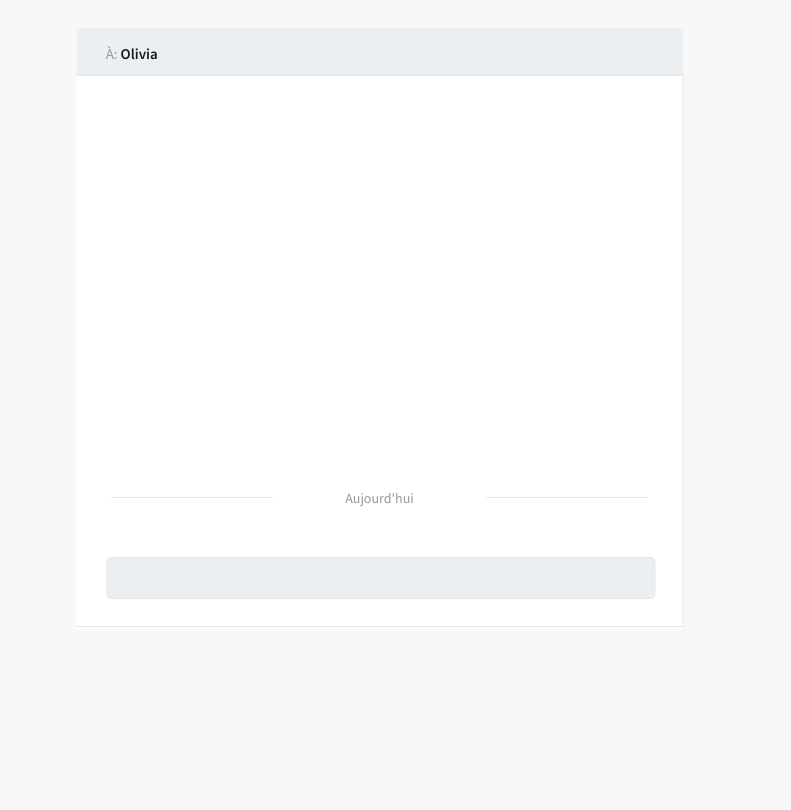
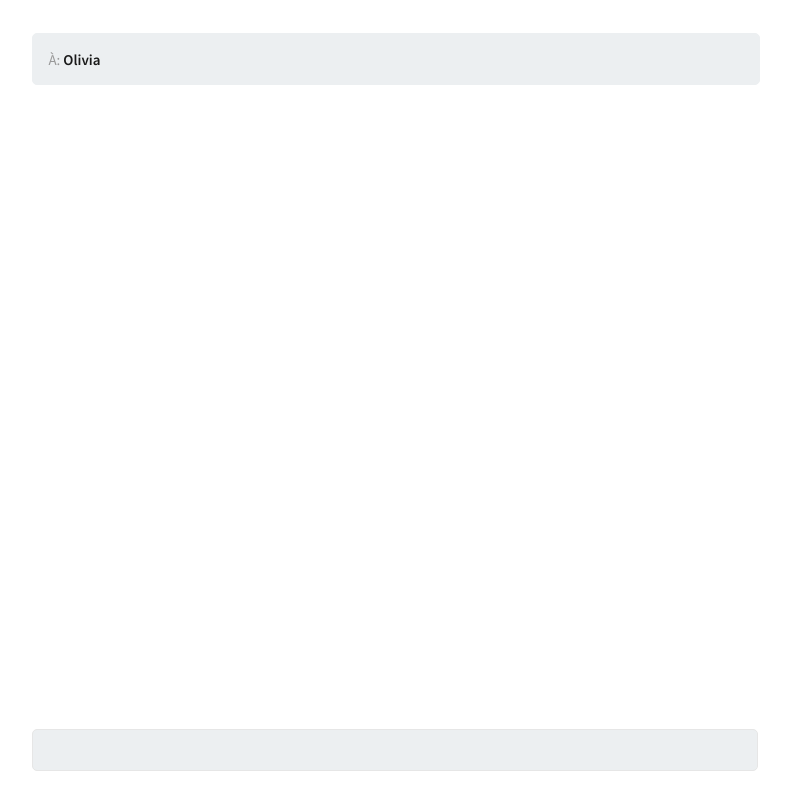
Before and after one commit to olivia-ai/olivia-ai.org, a Vue app: page / in a window 1280 px wide. Shown: the top 810 px of the page, without its empty margins (260-1051 px from the left). Built offline with nearby package versions, Linux system fonts and the light colour scheme; what vue-resource would draw is missing.

Commit message:
Update UI

```diff
--- a/src/views/Home.vue
+++ b/src/views/Home.vue
@@ -1,18 +1,19 @@
 <template>
-  <div class="wrapper">
+  <div>
     <div class="container">
-      <div class="right">
-        <div class="top"><span>À: <span class="name">Olivia</span></span></div>
-        <div class="chat active-chat" data-chat="person1">
-          <div class="conversation-start"><span>Aujourd'hui</span></div>
-          <div v-for="bubble in bubbles" :key="bubble.id">
-            <div :class="'bubble ' + bubble.who">{{ bubble.content }}</div>
-          </div>
-        </div>
-        <div class="write">
-          <input type="text" v-model="input" v-on:keyup.enter="validate"/>
+      <div class="top">
+      <span>À:
+        <span class="name">Olivia</span>
+      </span>
+      </div>
+    </div>
+    <div class="container">
+      <div v-for="bubble in bubbles" :key="bubble.id">
+        <div :class="'bubble ' + bubble.who">
+          {{ bubble.content }}
         </div>
       </div>
+      <input type="text" v-model="input" v-on:keyup.enter="validate"/>
     </div>
   </div>
 </template>
@@ -27,13 +28,14 @@
     },
     methods: {
       validate() {
+        var sentence = this.input
         this.addBubble("me", this.input)
+        this.input = ""
 
         this.$http.post('https://olivia.cleverapps.io/api/response?sentence='
-          + this.input + '&authorId=' + localStorage.getItem("authorId")).then(
+          + sentence + '&authorId=' + localStorage.getItem("authorId")).then(
           data => {
             var response = data.body.content
-            this.input = ""
 
             new Promise((resolve) => setTimeout(resolve,Math.floor(Math.random() * (3000 - 750 + 1) + 750))).then(() => {
               this.addBubble("you", response)
@@ -61,168 +63,37 @@
 <style>
   @import url(https://fonts.googleapis.com/css?family=Source+Sans+Pro:400,600);
 
-  *, *:before, *:after {
-    box-sizing: border-box;
+  body {
+    font-family: 'Source Sans Pro', sans-serif;
   }
 
-  body {
-    background-color: #f8f8f8;
-    -webkit-font-smoothing: antialiased;
-    -moz-osx-font-smoothing: grayscale;
-    text-rendering: optimizeLegibility;
-    font-family: 'Source Sans Pro', sans-serif;
-    font-weight: 400;
-    background-size: cover;
-  }
-
-  .wrapper {
-    position: relative;
-    left: 50%;
-    width: 60%;
-    height: 800px;
-    -webkit-transform: translate(-50%, 0);
-    transform: translate(-50%, 0);
-  }
-
-  .container {
-    position: relative;
-    top: 40%;
-    left: 50%;
-    width: 80%;
-    height: 75%;
-    background-color: #fff;
-    -webkit-transform: translate(-50%, -50%);
-    transform: translate(-50%, -50%);
-  }
-
-  .container .left input:focus {
-    outline: none;
-  }
-
-  .container .right {
-    position: relative;
-    float: left;
+  .top {
     width: 100%;
-    height: 100%;
-  }
-
-  .container .right .top {
-    width: 100%;
-    height: 47px;
-    padding: 15px 29px;
+    padding: 15px 15px;
+    border: 1px solid #eceff1;
+    border-radius: 5px;
     background-color: #eceff1;
   }
 
-  .container .right .top span {
+  .top span {
     font-size: 15px;
     color: #999;
   }
 
-  .container .right .top span .name {
+  .top span .name {
     color: #1a1a1a;
     font-family: 'Source Sans Pro', sans-serif;
     font-weight: 600;
   }
 
-  .container .right .chat {
-    position: relative;
-    display: none;
-    overflow: hidden;
-    padding: 0 35px 92px;
-    border-width: 1px 1px 1px 0;
-    border-style: solid;
-    border-color: #e6e6e6;
-    height: calc(100% - 48px);
-    justify-content: flex-end;
-    flex-direction: column;
+  .container {
+    width: 55%;
+    padding: 25px;
+    margin-left: auto;
+    margin-right: auto;
   }
 
-  .container .right .chat.active-chat {
-    display: block;
-    display: flex;
-  }
-
-  .container .right .chat.active-chat .bubble {
-    transition-timing-function: cubic-bezier(0.4, -0.04, 1, 1);
-  }
-
-  .container .right .chat.active-chat .bubble:nth-of-type(1) {
-    -webkit-animation-duration: 0.15s;
-    animation-duration: 0.15s;
-  }
-
-  .container .right .chat.active-chat .bubble:nth-of-type(2) {
-    -webkit-animation-duration: 0.3s;
-    animation-duration: 0.3s;
-  }
-
-  .container .right .chat.active-chat .bubble:nth-of-type(3) {
-    -webkit-animation-duration: 0.45s;
-    animation-duration: 0.45s;
-  }
-
-  .container .right .chat.active-chat .bubble:nth-of-type(4) {
-    -webkit-animation-duration: 0.6s;
-    animation-duration: 0.6s;
-  }
-
-  .container .right .chat.active-chat .bubble:nth-of-type(5) {
-    -webkit-animation-duration: 0.75s;
-    animation-duration: 0.75s;
-  }
-
-  .container .right .chat.active-chat .bubble:nth-of-type(6) {
-    -webkit-animation-duration: 0.9s;
-    animation-duration: 0.9s;
-  }
-
-  .container .right .chat.active-chat .bubble:nth-of-type(7) {
-    -webkit-animation-duration: 1.05s;
-    animation-duration: 1.05s;
-  }
-
-  .container .right .chat.active-chat .bubble:nth-of-type(8) {
-    -webkit-animation-duration: 1.2s;
-    animation-duration: 1.2s;
-  }
-
-  .container .right .chat.active-chat .bubble:nth-of-type(9) {
-    -webkit-animation-duration: 1.35s;
-    animation-duration: 1.35s;
-  }
-
-  .container .right .chat.active-chat .bubble:nth-of-type(10) {
-    -webkit-animation-duration: 1.5s;
-    animation-duration: 1.5s;
-  }
-
-  .container .right .write {
-    position: absolute;
-    bottom: 29px;
-    left: 30px;
-    height: 42px;
-    padding-left: 8px;
-    border: 1px solid #e6e6e6;
-    background-color: #eceff1;
-    width: calc(100% - 58px);
-    border-radius: 5px;
-  }
-
-  .container .right .write input {
-    font-size: 16px;
-    float: left;
-    width: 347px;
-    height: 40px;
-    padding: 0 10px;
-    color: #1a1a1a;
-    border: 0;
-    outline: none;
-    background-color: #eceff1;
-    font-family: 'Source Sans Pro', sans-serif;
-    font-weight: 400;
-  }
-
-  .container .right .bubble {
+  .bubble {
     font-size: 16px;
     position: relative;
     display: inline-block;
@@ -233,7 +104,7 @@
     border-radius: 5px;
   }
 
-  .container .right .bubble:before {
+  .bubble:before {
     position: absolute;
     top: 19px;
     display: block;
@@ -244,21 +115,21 @@
     transform: rotate(29deg) skew(-35deg);
   }
 
-  .container .right .bubble.you {
+  .bubble.you {
     float: left;
     color: #fff;
-    background-color: #00b0ff;
+    background-color: #f41d65;
     align-self: flex-start;
     -webkit-animation-name: slideFromLeft;
     animation-name: slideFromLeft;
   }
 
-  .container .right .bubble.you:before {
+  .bubble.you:before {
     left: -3px;
-    background-color: #00b0ff;
+    background-color: #f41d65;
   }
 
-  .container .right .bubble.me {
+  .bubble.me {
     float: right;
     color: #1a1a1a;
     background-color: #eceff1;
@@ -267,40 +138,23 @@
     animation-name: slideFromRight;
   }
 
-  .container .right .bubble.me:before {
+  .bubble.me:before {
     right: -3px;
     background-color: #eceff1;
   }
 
-  .container .right .conversation-start {
-    position: relative;
-    width: 100%;
-    margin-bottom: 27px;
-    text-align: center;
-  }
-
-  .container .right .conversation-start span {
-    font-size: 14px;
-    display: inline-block;
-    color: #999;
-  }
-
-  .container .right .conversation-start span:before, .container .right .conversation-start span:after {
+  input {
     position: absolute;
-    top: 10px;
-    display: inline-block;
-    width: 30%;
-    height: 1px;
-    content: '';
-    background-color: #e6e6e6;
-  }
-
-  .container .right .conversation-start span:before {
-    left: 0;
-  }
-
-  .container .right .conversation-start span:after {
-    right: 0;
+    height: 40px;
+    bottom: 29px;
+    padding: 0 10px;
+    width: 55%;
+    font-size: 16px;
+    font-weight: 400;
+    font-family: 'Source Sans Pro', sans-serif;
+    border: 1px solid #e6e6e6;
+    background-color: #eceff1;
+    border-radius: 5px;
   }
 
   @keyframes slideFromLeft {
```
